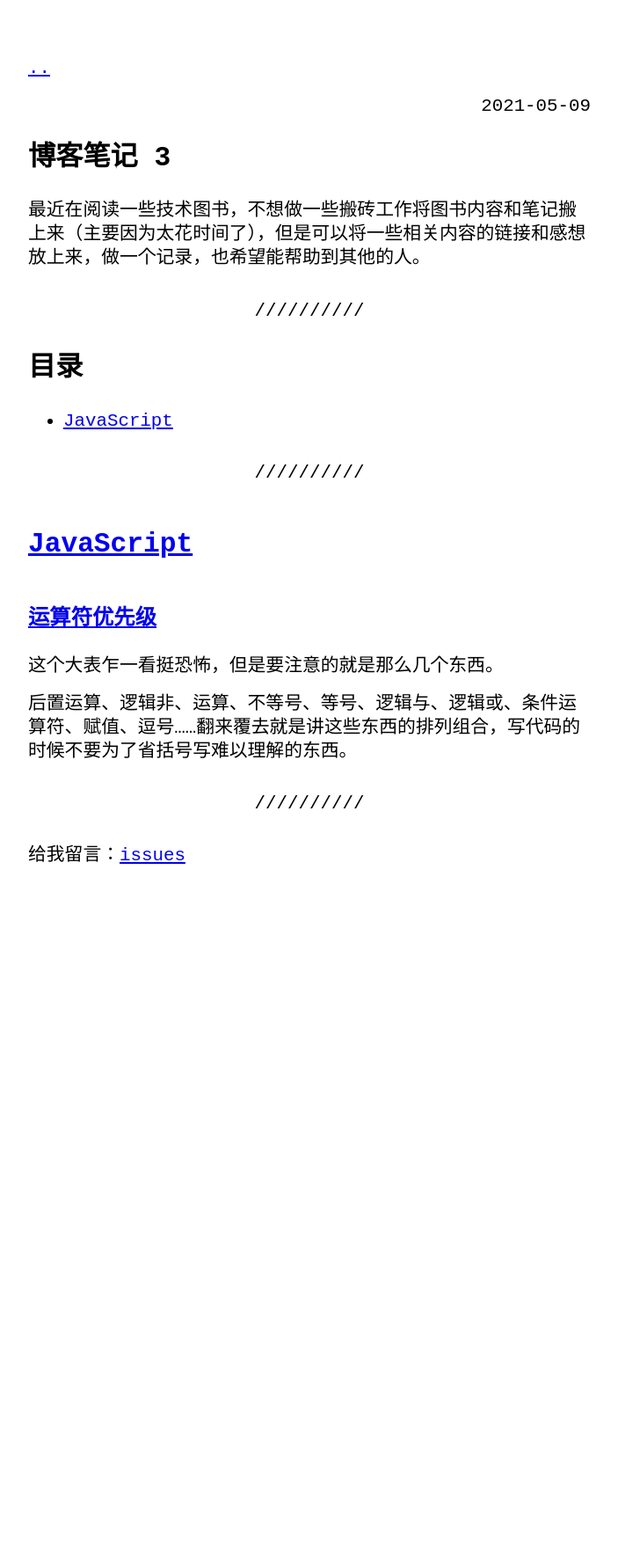
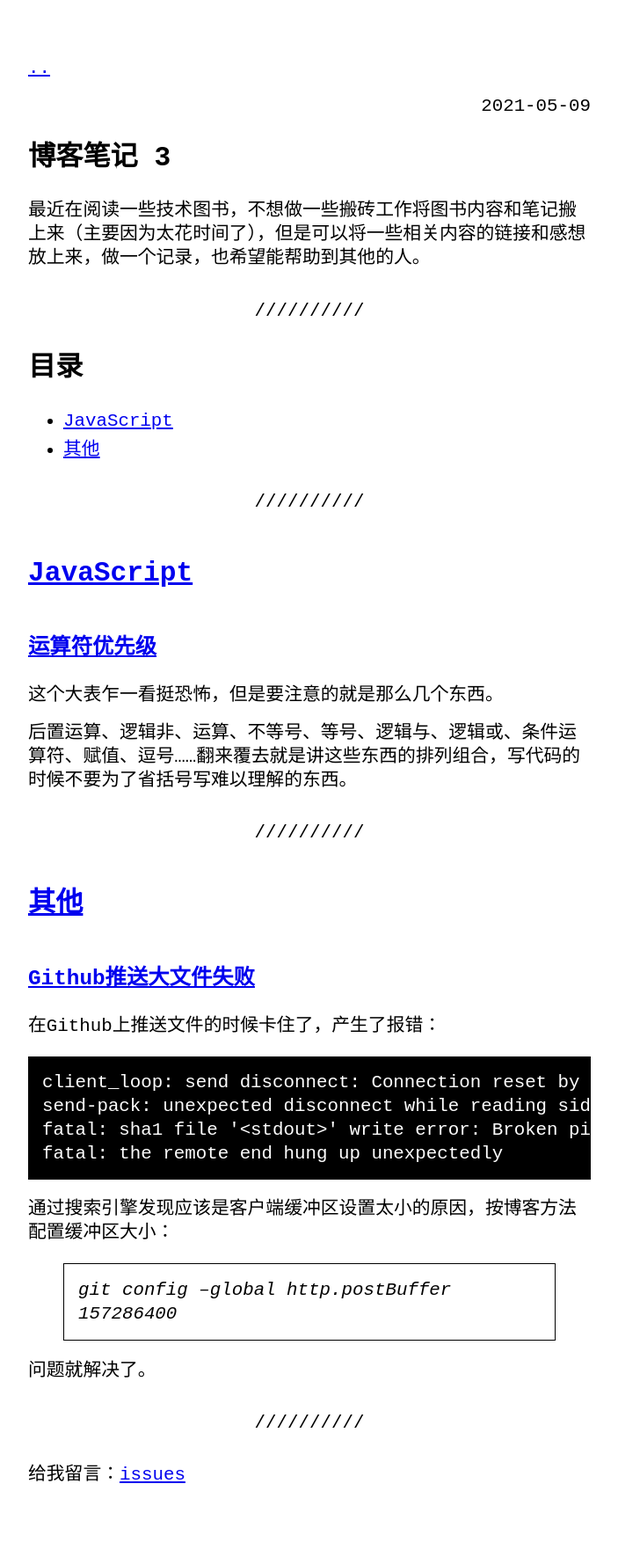
Before and after one commit to wangyu-1999/wangyu-1999.github.io, a Jekyll site: the page built from _posts/2021-05-09-博客笔记-3.md, in a window 1280 px wide. Shown: the whole page at 88% size, without its empty margins (288-991 px from the left). Built offline with Jekyll 4.4.1, drawn with Linux system fonts in a browser that asks for light colours; before the commit the page ends 1066 px from its top, so only the background shows below that.

Commit message:
doc: 更新了博客内容

```diff
--- a/_data/menu.yml
+++ b/_data/menu.yml
@@ -6,6 +6,8 @@ entries:
     entries:
       - title: 出生于1999年
       - title: 一个正直、有好奇心、热爱生活的人
+      - title: 毕业于哈尔滨工业大学
+      - title: 目前在小米做前端工程师
       - title: 从事前端开发的相关工作，帮助用户获得更好的交互体验
       - title: 希望结识友善的开发者朋友
       - title: "您可以通过<a href = 'https://github.com/wangyu-1999'>Github</a>
--- a/_posts/2021-05-09-博客笔记-3.md
+++ b/_posts/2021-05-09-博客笔记-3.md
@@ -10,6 +10,7 @@ category: star
 # 目录
 
 - [JavaScript](#js)
+- [其他](#其他)
 
 ---
 
@@ -20,3 +21,22 @@ category: star
 这个大表乍一看挺恐怖，但是要注意的就是那么几个东西。
 
 后置运算、逻辑非、运算、不等号、等号、逻辑与、逻辑或、条件运算符、赋值、逗号......翻来覆去就是讲这些东西的排列组合，写代码的时候不要为了省括号写难以理解的东西。
+
+---
+
+## [其他](#其他)
+
+### [Github推送大文件失败](https://zhuanlan.zhihu.com/p/40634410)
+
+在Github上推送文件的时候卡住了，产生了报错：
+
+	client_loop: send disconnect: Connection reset by peer
+	send-pack: unexpected disconnect while reading sideband packet
+	fatal: sha1 file '<stdout>' write error: Broken pipeKiB/s
+	fatal: the remote end hung up unexpectedly
+
+通过搜索引擎发现应该是客户端缓冲区设置太小的原因，按博客方法配置缓冲区大小：
+
+>git config --global http.postBuffer 157286400
+
+问题就解决了。
```
Also changed, not shown: _posts/2021-03-25-跨域的详细介绍.md (deleted, +0 -141 lines), README.md, img/20210325/BMHzcfROMXaSo7JC.png (deleted), img/20210325/PXO7SAQqAw06rsrU.png (deleted), img/20210325/j3kRkSNWeNL0vm7q.png (deleted), img/20210325/kUK2uDBMLC52p3b0.png (deleted).
